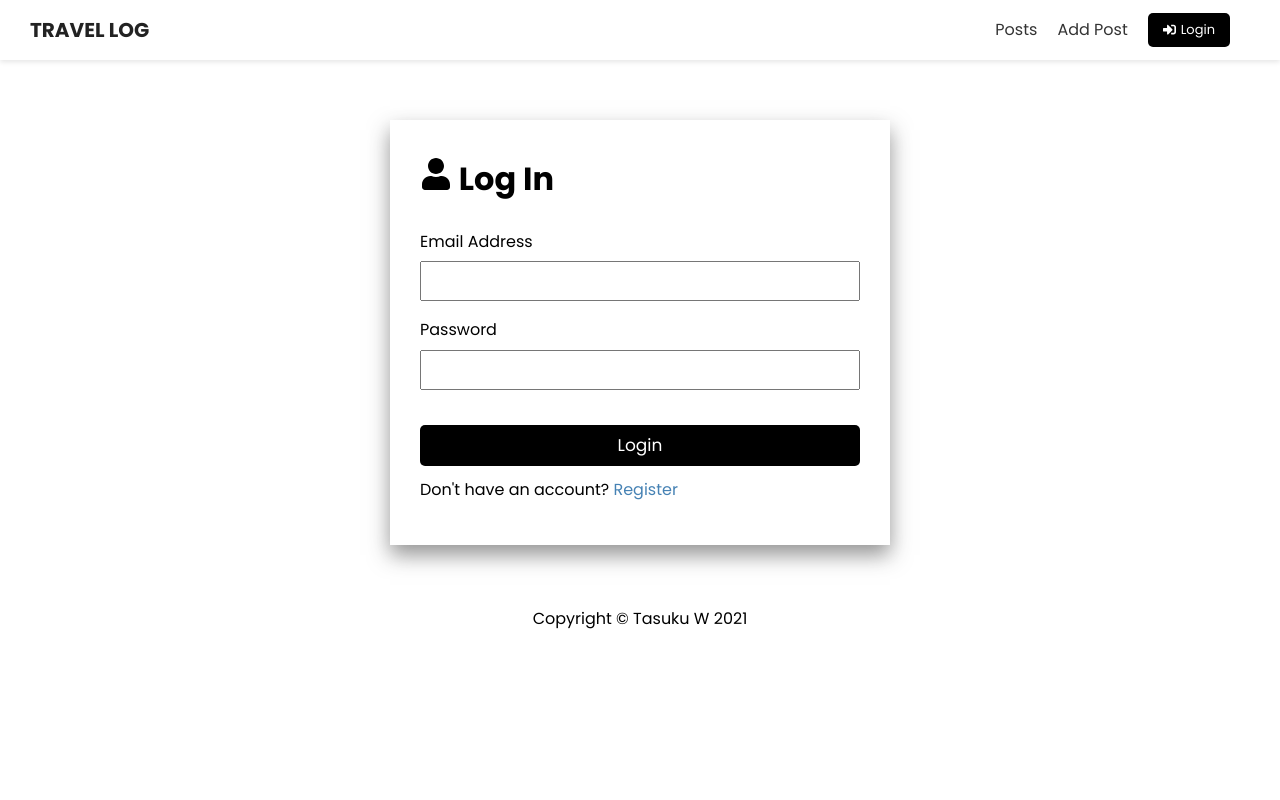
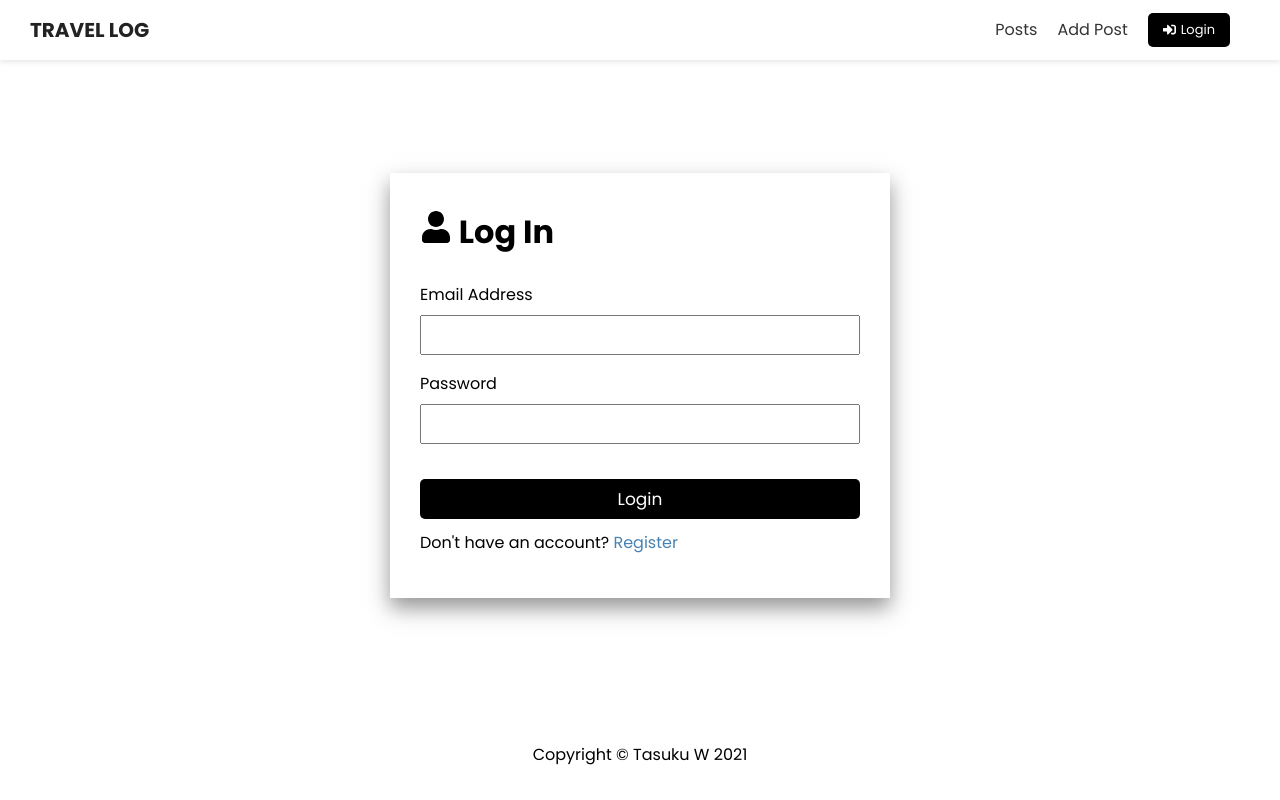
Before and after one commit to mf-watanabe-tasuku/travellog, a Next.js app: page /account/login in a window 1280 px wide. Built offline with nearby package versions, Linux system fonts and the light colour scheme.

Commit message:
Add layouts to login and register form

```diff
--- a/components/Layout.js
+++ b/components/Layout.js
@@ -5,7 +5,7 @@ import styles from "@/styles/Layout.module.css";
 
 export default function Layout({ title, keywords, description, children }) {
   return (
-    <div>
+    <div className={styles.wrapper}>
       <Head>
         <title>{title}</title>
         <meta name="description" content={description} />
@@ -13,9 +13,9 @@ export default function Layout({ title, keywords, description, children }) {
       </Head>
 
       <Header />
-      <div className={styles.wrapper}>
+      <main className={styles.main}>
         <div className={styles.container}>{children}</div>
-      </div>
+      </main>
       <Footer />
     </div>
   );
--- a/pages/account/login.js
+++ b/pages/account/login.js
@@ -16,6 +16,7 @@ export default function LoginPage() {
 
   return (
     <Layout title="User Login">
+      <div className={styles.authWrapper}>
         <div className={styles.auth}>
           <h1>
             <FaUser /> Log In
@@ -45,8 +46,10 @@ export default function LoginPage() {
           </form>
 
           <p>
-          Don't have an account? <Link href="/account/register">Register</Link>
+            Don't have an account?{" "}
+            <Link href="/account/register">Register</Link>
           </p>
+        </div>
       </div>
     </Layout>
   );
--- a/styles/AuthForm.module.css
+++ b/styles/AuthForm.module.css
@@ -1,6 +1,14 @@
+.authWrapper {
+  display: flex;
+  justify-content: center;
+  align-items: center;
+  height: 100%;
+}
+
 .auth {
+  width: 100%;
   max-width: 500px;
-  margin: 30px auto auto;
+  margin: auto;
   padding: 30px;
   box-shadow: 0px 10px 20px 0px rgba(50, 50, 50, 0.52);
 }
--- a/styles/Layout.module.css
+++ b/styles/Layout.module.css
@@ -1,14 +1,21 @@
 .wrapper {
+  display: flex;
+  flex-direction: column;
+  height: 100%;
+}
+.main {
   padding: 30px 0;
+  flex-grow: 1;
 }
 .container {
   max-width: 860px;
   margin: 0 auto;
   padding: 0 15px;
+  height: 100%;
 }
 
 @media screen and (max-width: 767px) {
-  .wrapper {
+  .main {
     padding: 20px 0;
   }
 }
--- a/styles/global.css
+++ b/styles/global.css
@@ -10,6 +10,11 @@ html,
 body {
   font-family: "Poppins", sans-serif;
   line-height: 1.8;
+  height: 100%;
+}
+
+#__next {
+  height: 100%;
 }
 
 a {
```
Also changed, not shown: pages/account/register.js (+7 -1 lines). Lines whose indentation alone changed are shown as unchanged.
